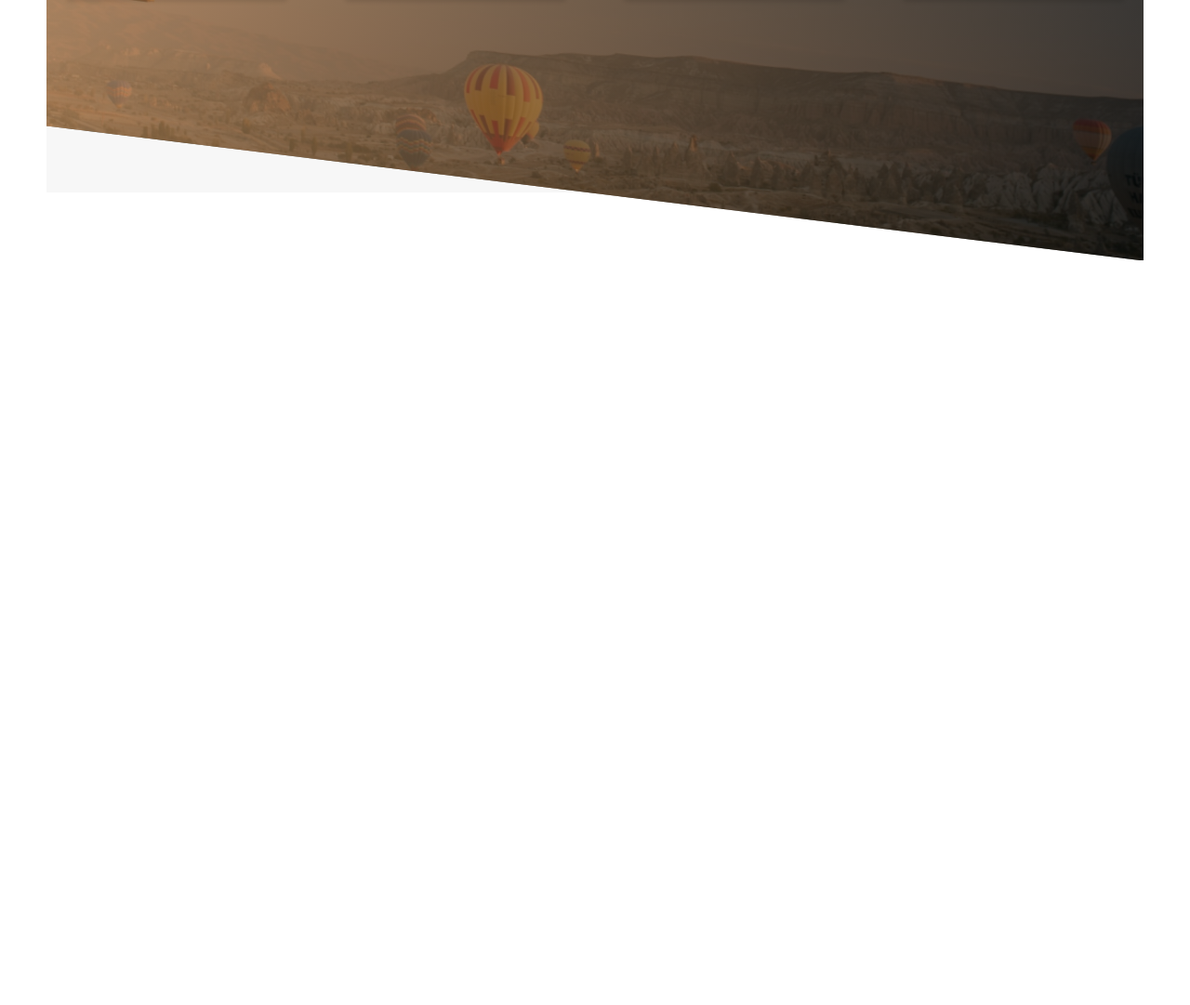
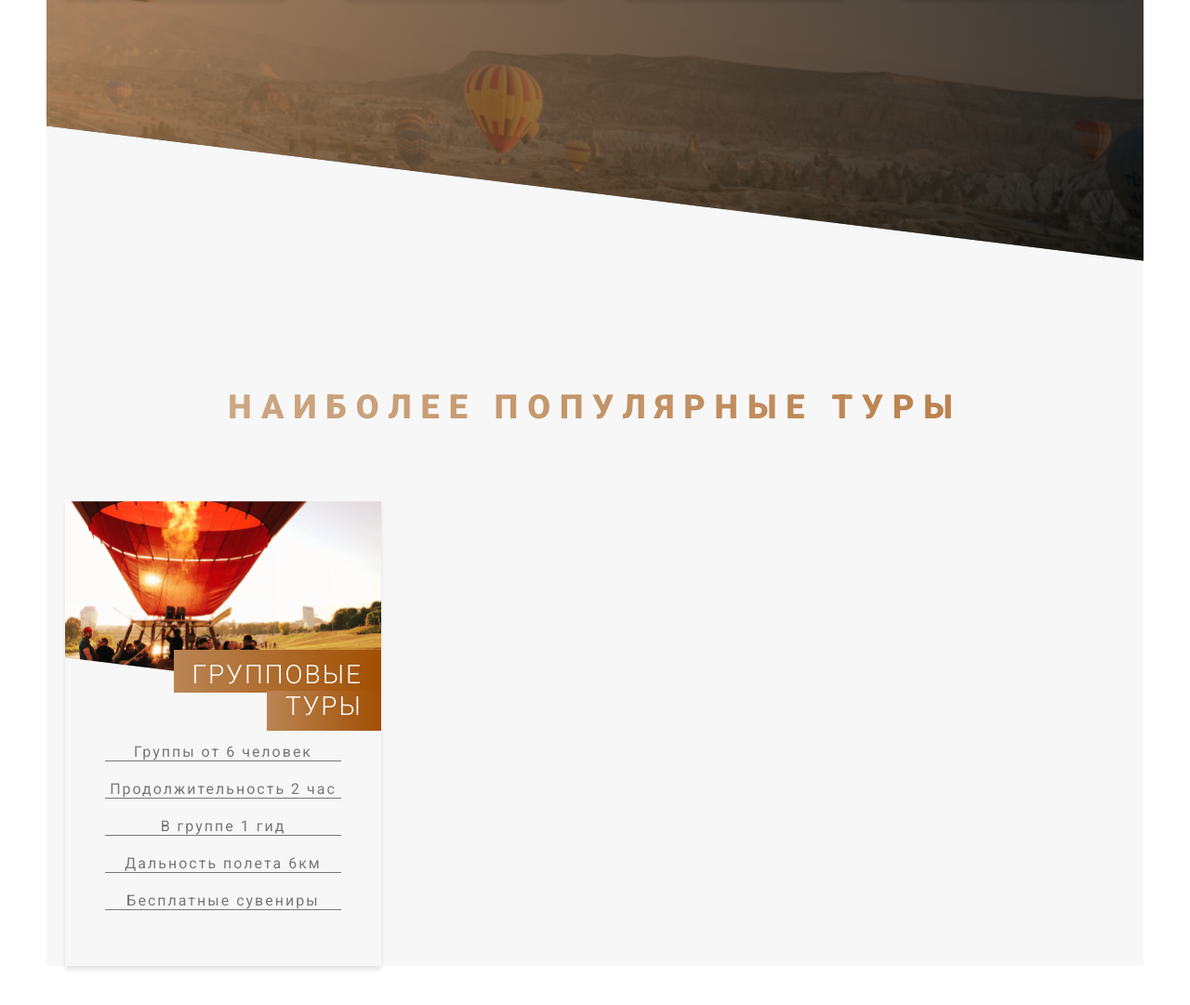
Before and after one commit to StepanovVVV/BallonTours, a plain HTML site: page index.html in a window 1280 px wide. Shown: the part 2057-3138 px from the top of the page at 93% size. Before the commit the page ends 2337 px from the top, so only its background shows below. Drawn offline with Linux system fonts and the light colour scheme; files whose address does not match are found by name.

Commit message:
new work

```diff
--- a/index.html
+++ b/index.html
@@ -82,6 +82,39 @@
                     </div>
                 </div>
             </section>
+
+            <section class="section-tour">
+                <div class="text-align-center margin-bottom-80px">
+                    <h2 class="title-secondary">НАИБОЛЕЕ ПОПУЛЯРНЫЕ ТУРЫ</h2>
+                </div>
+                <div class="row">
+                    <div class="col-1-of-3">
+                        <div class="card-tour">
+                            <div class="card-tour__side card-tour__side_front">
+                                <div class="card-tour__img margin-bottom-50px"></div>
+                                <h4 class="card-tour__title">
+                                    <span class="card-tour__span card-tour__span_1">Групповые</span>
+                                    <br>
+                                    <span class="card-tour__span card-tour__span_2">туры</span>
+                                </h4>
+                                <div class="card-tour__descr">
+                                    <ul>
+                                        <li>Группы от 6 человек</li>
+                                        <li>Продолжительность 2 час</li>
+                                        <li>В группе 1 гид</li>
+                                        <li>Дальность полета 6км</li>
+                                        <li>Бесплатные сувениры</li>
+                                    </ul>
+                                </div>
+                            </div>
+                            <div class="card-tour__side card-tour__side_back">
+
+                            </div>
+                        </div>
+                    </div>
+
+                </div>
+            </section>
         </main>
     </div>
 </body>
--- /dev/null
+++ b/sass/components/_tour-card.sass
@@ -0,0 +1,63 @@
+.card-tour
+    height: 50rem
+    perspective: 150rem
+    -moz-perspective: 150rem
+    position: relative
+    &__side
+        height: 50rem
+        transition: all .7s ease-out 0s
+        color: white
+        position: absolute
+        top: 0
+        left: 0
+        width: 100%
+        backface-visibility: hidden
+        box-shadow: $box-shadow
+        &_front
+
+        &_back
+            background: linear-gradient(120deg, rgba($color-brown-light, 0.70) 0.03%, rgba($color-brown-dark, 0.70) 99.94%)
+            transform: rotateY(180deg)
+    &:hover &__side_front
+        transform: rotateY(-180deg)
+    &:hover &__side_back
+        transform: rotateY(0deg)
+
+    &__img
+        background-blend-mode: hard-light
+        height: 21rem
+        background: $color-brown-light url(../img/card-1.jpg) center/cover no-repeat
+        clip-path: polygon(0 0, 100% 0, 100% 100%, 0 80%)
+    &__title
+        font-size: 2.8rem
+        letter-spacing: .2rem
+        font-weight: 300
+        text-transform: uppercase
+        text-align: right
+        position: absolute
+        top: 17rem
+        right: 0
+    &__span
+        background: linear-gradient(90deg, $color-brown-light, $color-brown-dark)
+        padding: 1rem 2rem .3rem
+        &_1
+
+        &_2
+            position: absolute
+            top: 3.4rem
+            right: 0
+            padding-bottom: 1rem
+            padding-top: 0
+    &__descr
+        ul
+            list-style: none
+            margin: 0 auto
+            width: 75%
+            li
+                font-size: $font-size-paragraph
+                letter-spacing: .2rem
+                color: $color-gray
+                border-bottom: 1px solid $color-gray
+                text-align: center
+                &:not(:last-child)
+                    margin-bottom: 2rem
--- a/sass/pages/_home.sass
+++ b/sass/pages/_home.sass
@@ -7,3 +7,6 @@
     transform: skewY(7deg)
     &>*
         transform: skewY(-7deg)
+
+.section-tour
+    padding-top: 21rem
--- a/sass/style.sass
+++ b/sass/style.sass
@@ -9,6 +9,7 @@
 @import "components/_button-text.sass"
 @import "components/_composition.sass"
 @import "components/_adventure-card.sass"
+@import "components/_tour-card.sass"
 @import "layout/_grid.sass"
 @import "layout/_header.sass"
 @import "pages/_home.sass"
```
Also changed, not shown: css/style.css, img/card-1.jpg (added), img/card-2.jpg (added), img/card-3.jpg (added), 1 other file.
